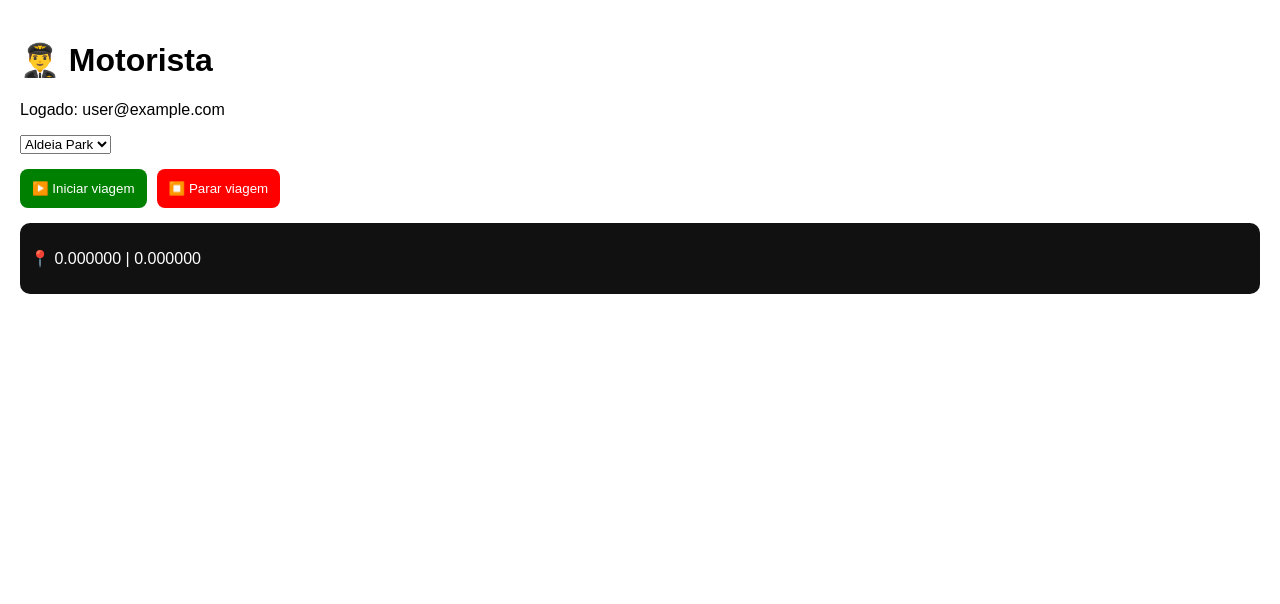
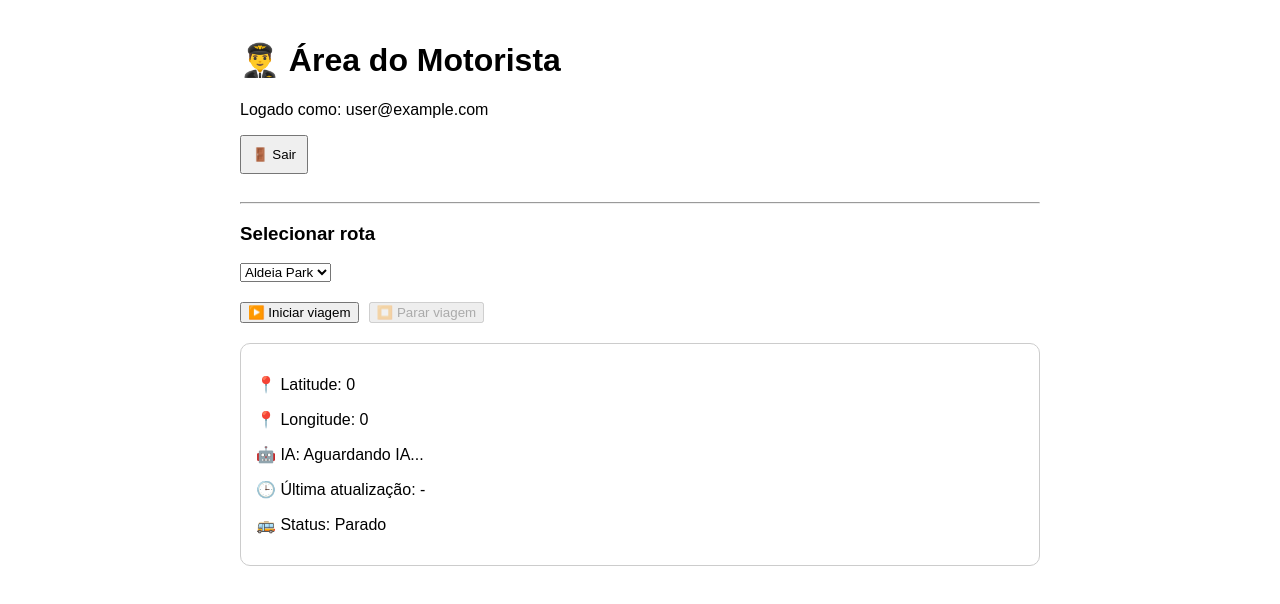
Before and after one commit to alvaro-73/onibus-startup, a Next.js app in the folder frontend/: page /motorista in a window 1280 px wide. Shown: the top 604 px of the page. Built offline with nearby package versions, Linux system fonts and the light colour scheme; no server answers; sample sign-in values are in the browser's storage.

Commit message:
atualizando IA

```diff
--- a/frontend/app/motorista/page.tsx
+++ b/frontend/app/motorista/page.tsx
@@ -1,204 +1,341 @@
 "use client";
 
 import { useEffect, useState } from "react";
-import { ref, set, onValue } from "firebase/database";
+import { useRouter } from "next/navigation";
+
+import { ref, set } from "firebase/database";
+
+import {
+  onAuthStateChanged,
+  signOut,
+  User,
+} from "firebase/auth";
+
 import { auth, db } from "../firebase";
-import { onAuthStateChanged, signOut } from "firebase/auth";
 
 type Rota = "aldeiaPark" | "buriti";
 
-type Parada = {
-  nome: string;
-  coords: [number, number];
-};
+export default function Motorista() {
+  const router = useRouter();
 
-const paradasAldeiaPark: Parada[] = [
-  { nome: "Smartfit", coords: [-4.1816, -38.4593] },
-  { nome: "Sabor Divino", coords: [-4.1803, -38.4594] },
-  { nome: "Dione", coords: [-4.1831, -38.4674] },
-  { nome: "Coriolano", coords: [-4.1732, -38.4611] },
-  { nome: "Liceu", coords: [-4.1685, -38.4630] },
-];
-
-const paradasBuriti: Parada[] = [
-  { nome: "Madeireira Roma", coords: [-4.1769, -38.4815] },
-  { nome: "Marina", coords: [-4.1755, -38.4729] },
-  { nome: "MCR Lubrificantes", coords: [-4.1769, -38.4785] },
-  { nome: "Municipal", coords: [-4.1752, -38.4686] },
-  { nome: "Liceu", coords: [-4.1685, -38.4630] },
-];
-
-export default function Motorista() {
-  const [usuario, setUsuario] = useState<any>(null);
+  const [usuario, setUsuario] =
+    useState<User | null>(null);
 
   const [rotaSelecionada, setRotaSelecionada] =
     useState<Rota>("aldeiaPark");
 
-  const [viagemAtiva, setViagemAtiva] = useState(false);
+  const [viagemAtiva, setViagemAtiva] =
+    useState(false);
 
-  const [watchId, setWatchId] = useState<number | null>(null);
+  const [watchId, setWatchId] =
+    useState<number | null>(null);
 
-  const [posicao, setPosicao] = useState({ lat: 0, lng: 0 });
+  const [alerta, setAlerta] =
+    useState(false);
 
-  const [alerta, setAlerta] = useState(false);
-  const [justificativa, setJustificativa] = useState("");
+  const [consultandoIA, setConsultandoIA] =
+    useState(false);
 
-  const rotaAtual =
-    rotaSelecionada === "buriti"
-      ? paradasBuriti
-      : paradasAldeiaPark;
+  const [justificativa, setJustificativa] =
+    useState("");
 
-  // 🔐 AUTH
-  useEffect(() => {
-    const unsub = onAuthStateChanged(auth, (user) => {
-      setUsuario(user);
+  const [statusIA, setStatusIA] =
+    useState("Aguardando IA...");
+
+  const [ultimaAtualizacao, setUltimaAtualizacao] =
+    useState("-");
+
+  const [posicao, setPosicao] =
+    useState({
+      lat: 0,
+      lng: 0,
     });
 
-    return () => unsub();
-  }, []);
+  useEffect(() => {
+    const unsubscribe =
+      onAuthStateChanged(auth, (user) => {
+        setUsuario(user);
 
-  // 🧠 DISTÂNCIA
-  function distancia(a: any, b: any) {
-    const R = 6371;
-    const toRad = (v: number) => (v * Math.PI) / 180;
-
-    const dLat = toRad(b.lat - a.lat);
-    const dLng = toRad(b.lng - a.lng);
-
-    const x =
-      Math.sin(dLat / 2) ** 2 +
-      Math.cos(toRad(a.lat)) *
-        Math.cos(toRad(b.lat)) *
-        Math.sin(dLng / 2) ** 2;
-
-    return 2 * R * Math.atan2(Math.sqrt(x), Math.sqrt(1 - x));
+        if (!user) {
+          router.push("/");
         }
-
-  function distanciaDaRota(pos: any, rota: Parada[]) {
-    let menor = Infinity;
-
-    for (const parada of rota) {
-      const d = distancia(pos, {
-        lat: parada.coords[0],
-        lng: parada.coords[1],
       });
 
-      if (d < menor) menor = d;
+    return () => unsubscribe();
+  }, [router]);
+
+  async function verificarDesvioIA(
+    lat: number,
+    lng: number
+  ) {
+    if (consultandoIA) return;
+
+    setConsultandoIA(true);
+
+    try {
+      const resposta = await fetch(
+        "https://startup-onibus-ia1.onrender.com/prever",
+        {
+          method: "POST",
+          headers: {
+            "Content-Type":
+              "application/json",
+          },
+          body: JSON.stringify({
+            lat,
+            lng,
+          }),
         }
+      );
 
-    return menor;
-  }
+      const dados =
+        await resposta.json();
 
-  function verificarDesvio(lat: number, lng: number) {
-    const dist = distanciaDaRota({ lat, lng }, rotaAtual);
+      if (dados.alerta) {
+        setAlerta(true);
 
-    if (dist > 0.5) {
-      setAlerta(true);
+        setStatusIA(
+          "🚨 Possível desvio detectado"
+        );
       } else {
         setAlerta(false);
-      setJustificativa("");
+
+        setStatusIA(
+          "✅ Dentro da rota"
+        );
+      }
+    } catch (erro) {
+      console.error(erro);
+
+      setStatusIA(
+        "⚠️ IA indisponível"
+      );
+    } finally {
+      setConsultandoIA(false);
     }
   }
 
-  // 🚀 INICIAR VIAGEM
-  function iniciarViagem() {
+  async function iniciarViagem() {
     if (viagemAtiva) return;
 
     setViagemAtiva(true);
 
-    const id = navigator.geolocation.watchPosition(
-      async (pos) => {
-        const lat = pos.coords.latitude;
-        const lng = pos.coords.longitude;
-        const now = Date.now();
+    const id =
+      navigator.geolocation.watchPosition(
+        async (position) => {
+          try {
+            const lat =
+              position.coords.latitude;
 
-        setPosicao({ lat, lng });
+            const lng =
+              position.coords.longitude;
 
-        verificarDesvio(lat, lng);
+            const now =
+              Date.now();
 
-        // 🚍 posição atual
-        await set(ref(db, `onibus/${rotaSelecionada}`), {
+            setPosicao({
+              lat,
+              lng,
+            });
+
+            setUltimaAtualizacao(
+              new Date(
+                now
+              ).toLocaleTimeString()
+            );
+
+            await verificarDesvioIA(
+              lat,
+              lng
+            );
+
+            await set(
+              ref(
+                db,
+                `onibus/${rotaSelecionada}`
+              ),
+              {
                 lat,
                 lng,
                 atualizadoEm: now,
-          motoristaId: usuario?.uid,
-        });
+                motoristaId:
+                  usuario?.uid ?? null,
+                motorista:
+                  usuario?.email ?? "",
+              }
+            );
 
-        // 📜 histórico (IA)
-        await set(ref(db, `historico/${rotaSelecionada}/${now}`), {
+            await set(
+              ref(
+                db,
+                `historico/${rotaSelecionada}/${now}`
+              ),
+              {
                 lat,
                 lng,
                 timestamp: now,
-        });
+                rota:
+                  rotaSelecionada,
+              }
+            );
+          } catch (erro) {
+            console.error(erro);
+          }
         },
-      (err) => console.log(err),
-      { enableHighAccuracy: true }
+        (erro) => {
+          console.error(
+            "Erro GPS:",
+            erro
+          );
+
+          setStatusIA(
+            "⚠️ Erro ao obter localização"
+          );
+        },
+        {
+          enableHighAccuracy: true,
+          maximumAge: 5000,
+          timeout: 10000,
+        }
       );
 
     setWatchId(id);
   }
 
-  // 🛑 PARAR VIAGEM
   function pararViagem() {
     setViagemAtiva(false);
 
     if (watchId !== null) {
-      navigator.geolocation.clearWatch(watchId);
+      navigator.geolocation.clearWatch(
+        watchId
+      );
+
       setWatchId(null);
     }
   }
 
-  // 💾 JUSTIFICATIVA
   async function enviarJustificativa() {
-    if (!justificativa) return;
+    if (
+      justificativa.trim() === ""
+    ) {
+      alert(
+        "Digite uma justificativa."
+      );
 
+      return;
+    }
+
+    try {
       await set(
-      ref(db, `justificativas/${rotaSelecionada}/${Date.now()}`),
+        ref(
+          db,
+          `justificativas/${rotaSelecionada}/${Date.now()}`
+        ),
         {
           texto: justificativa,
-        posicao,
-        motoristaId: usuario?.uid,
-        criadoEm: Date.now(),
+
+          lat: posicao.lat,
+
+          lng: posicao.lng,
+
+          motorista:
+            usuario?.email ?? "",
+
+          motoristaId:
+            usuario?.uid ?? "",
+
+          criadoEm:
+            Date.now(),
         }
       );
 
-    alert("Justificativa enviada!");
+      alert(
+        "Justificativa enviada!"
+      );
+
+      setJustificativa("");
+
       setAlerta(false);
-    setJustificativa("");
+    } catch (erro) {
+      console.error(erro);
+
+      alert(
+        "Erro ao enviar justificativa."
+      );
+    }
+  }
+
+  async function sair() {
+    try {
+      await signOut(auth);
+
+      router.push("/");
+    } catch (erro) {
+      console.error(erro);
+    }
   }
 
   return (
-    <div style={{ fontFamily: "Arial", padding: 20 }}>
+    <div
+      style={{
+        padding: 20,
+        fontFamily: "Arial",
+        maxWidth: 800,
+        margin: "0 auto",
+      }}
+    >
+      <h1>
+        👨‍✈️ Área do Motorista
+      </h1>
 
-      <h1>👨‍✈️ Motorista</h1>
+      <p>
+        Logado como:
+        {" "}
+        {usuario?.email}
+      </p>
 
-      <p>Logado: {usuario?.email}</p>
+      <button
+        onClick={sair}
+        style={{
+          padding: 10,
+          marginBottom: 20,
+        }}
+      >
+        🚪 Sair
+      </button>
 
-      {/* ROTA */}
+      <hr />
+
+      <h3>Selecionar rota</h3>
+
       <select
         value={rotaSelecionada}
+        disabled={viagemAtiva}
         onChange={(e) =>
-          setRotaSelecionada(e.target.value as Rota)
+          setRotaSelecionada(
+            e.target.value as Rota
+          )
         }
-        disabled={viagemAtiva}
       >
-        <option value="aldeiaPark">Aldeia Park</option>
-        <option value="buriti">Buriti</option>
+        <option value="aldeiaPark">
+          Aldeia Park
+        </option>
+
+        <option value="buriti">
+          Buriti
+        </option>
       </select>
 
-      {/* BOTÕES */}
-      <div style={{ marginTop: 15, display: "flex", gap: 10 }}>
-
+      <div
+        style={{
+          display: "flex",
+          gap: 10,
+          marginTop: 20,
+        }}
+      >
         <button
           onClick={iniciarViagem}
           disabled={viagemAtiva}
-          style={{
-            padding: 12,
-            background: "green",
-            color: "white",
-            border: "none",
-            borderRadius: 8,
-          }}
         >
           ▶️ Iniciar viagem
         </button>
@@ -206,63 +343,98 @@ export default function Motorista() {
         <button
           onClick={pararViagem}
           disabled={!viagemAtiva}
-          style={{
-            padding: 12,
-            background: "red",
-            color: "white",
-            border: "none",
-            borderRadius: 8,
-          }}
         >
           ⏹️ Parar viagem
         </button>
       </div>
 
-      {/* POSIÇÃO */}
-      <div style={{
-        marginTop: 15,
-        padding: 10,
-        background: "#111",
-        color: "white",
-        borderRadius: 10
-      }}>
-        <p>📍 {posicao.lat.toFixed(6)} | {posicao.lng.toFixed(6)}</p>
+      <div
+        style={{
+          marginTop: 20,
+          padding: 15,
+          border:
+            "1px solid #ccc",
+          borderRadius: 10,
+        }}
+      >
+        <p>
+          📍 Latitude:
+          {" "}
+          {posicao.lat}
+        </p>
+
+        <p>
+          📍 Longitude:
+          {" "}
+          {posicao.lng}
+        </p>
+
+        <p>
+          🤖 IA:
+          {" "}
+          {statusIA}
+        </p>
+
+        <p>
+          🕒 Última atualização:
+          {" "}
+          {ultimaAtualizacao}
+        </p>
+
+        <p>
+          🚌 Status:
+          {" "}
+          {viagemAtiva
+            ? "Em viagem"
+            : "Parado"}
+        </p>
       </div>
 
-      {/* ALERTA */}
       {alerta && (
-        <div style={{
-          marginTop: 15,
-          padding: 15,
-          background: "red",
+        <div
+          style={{
+            marginTop: 20,
+            background:
+              "#ff4444",
             color: "white",
-          borderRadius: 10
-        }}>
-          <p>🚨 Você saiu da rota!</p>
+            padding: 20,
+            borderRadius: 10,
+          }}
+        >
+          <h2>
+            🚨 Possível desvio detectado
+          </h2>
+
+          <p>
+            Informe o motivo:
+          </p>
 
           <textarea
+            rows={5}
             value={justificativa}
-            onChange={(e) => setJustificativa(e.target.value)}
-            style={{ width: "100%", height: 80 }}
-            placeholder="Justifique o desvio..."
+            onChange={(e) =>
+              setJustificativa(
+                e.target.value
+              )
+            }
+            style={{
+              width: "100%",
+            }}
           />
 
           <button
-            onClick={enviarJustificativa}
+            onClick={
+              enviarJustificativa
+            }
             style={{
               marginTop: 10,
               padding: 10,
-              background: "black",
-              color: "white",
-              borderRadius: 8,
-              border: "none"
             }}
           >
             Enviar justificativa
           </button>
         </div>
       )}
-
     </div>
   );
 }
```
Lines whose indentation alone changed are shown as unchanged.
